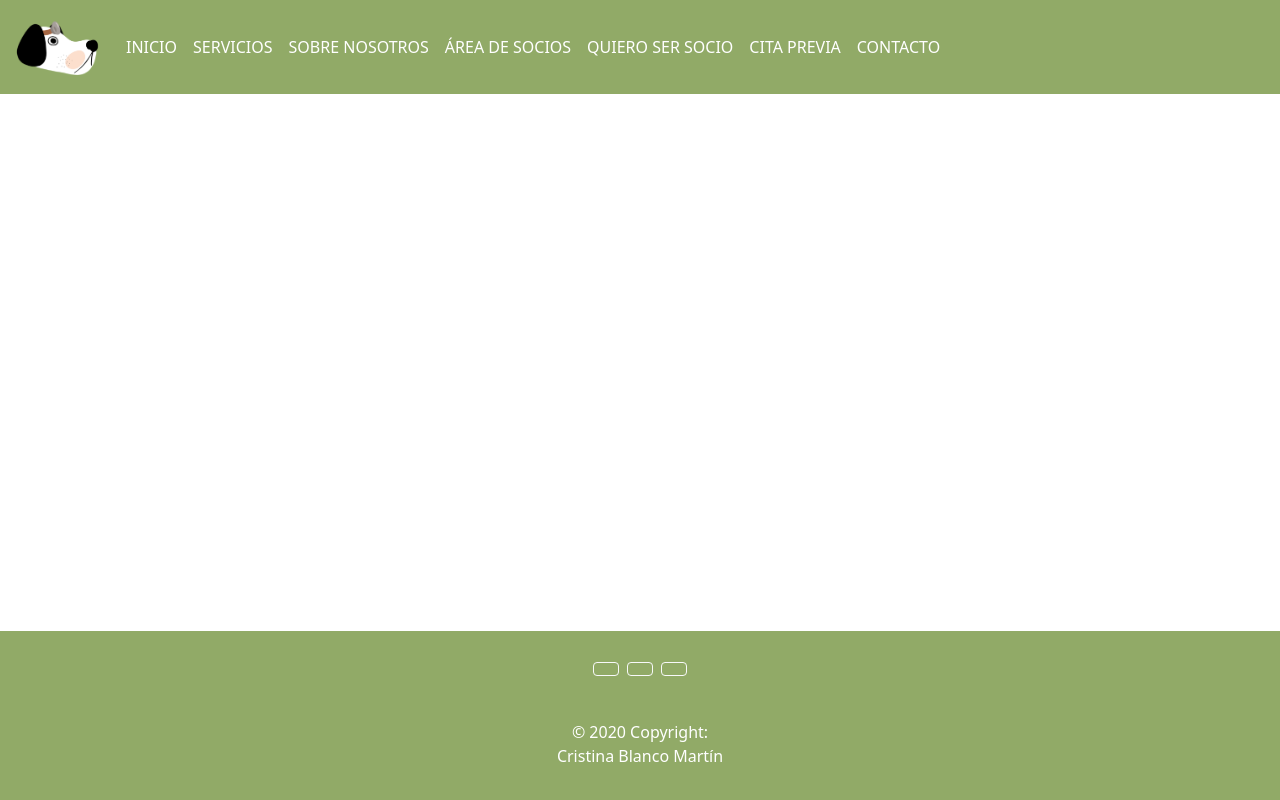
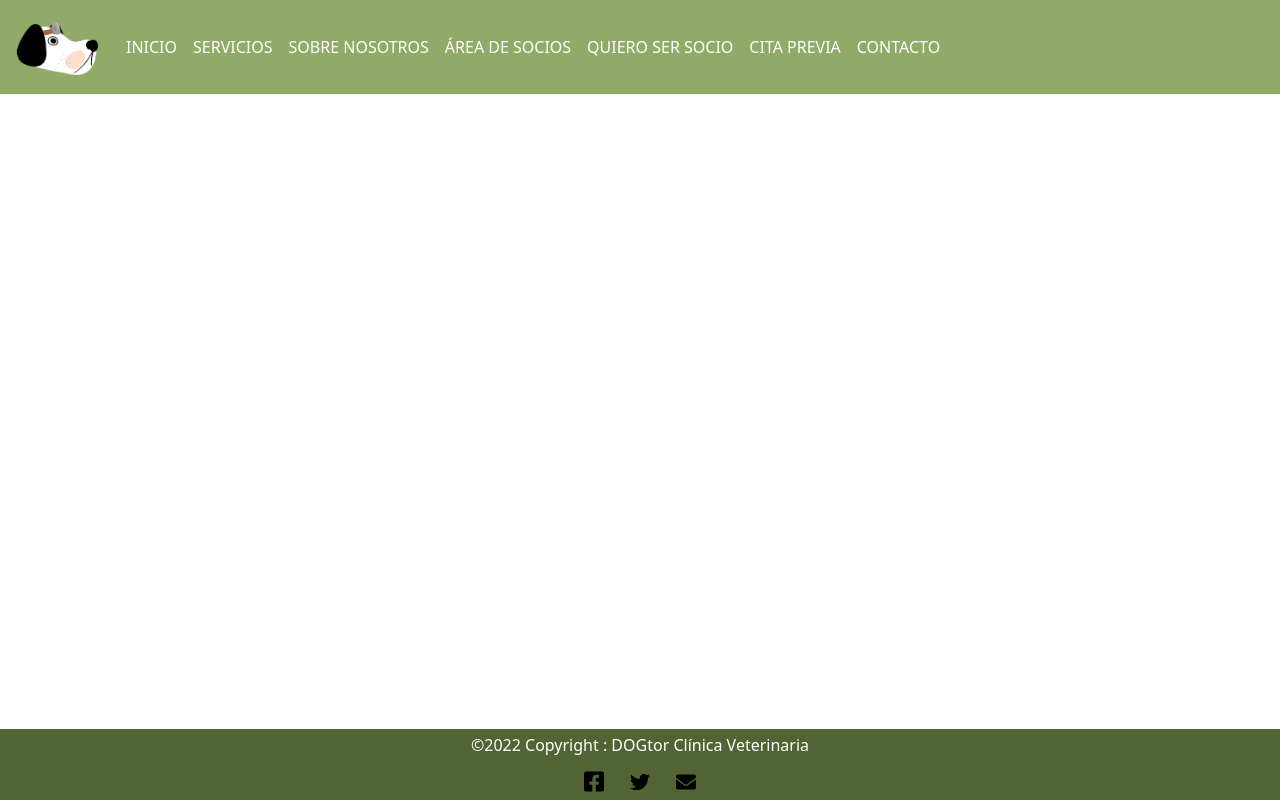
Before and after one commit to CrisBlaMar/DOGtorCl-nicaVeterinaria, an Angular app: page / in a window 1280 px wide. Built offline with nearby package versions, Linux system fonts and the light colour scheme.

Commit message:
terminado header y footer, puede sufrir modificaciones en el futuro

```diff
--- a/src/app/app.component.css
+++ b/src/app/app.component.css
@@ -8,5 +8,9 @@
     background-color:rgb(145, 170, 103);
 }
 .footer{
-    background-color:rgb(145, 170, 103) ;
+    background-color:rgb(82, 99, 52) ;
 }
+.redesSociales{
+    width: 20px;
+
+}
--- a/src/app/app.component.html
+++ b/src/app/app.component.html
@@ -38,34 +38,21 @@
 
 
 
-
 <footer class="footer text-center text-white fixed-bottom">
-  <div class="container p-4 pb-0">
-    <section class="mb-4">
-      <!-- Facebook -->
-      <a class="btn btn-outline-light btn-floating m-1" href="#!" role="button">
-        <i class="fab fa-facebook-square"></i>
+  <!-- Copyright -->
+  <div class="text-center p-1 mx-auto my-auto" >
+    ©2022 Copyright : DOGtor Clínica Veterinaria
+  </div>
+    <div class="mx-auto my-auto">
+      <a class="btn " href="#!" role="button">
+        <img src="../assets/facebook-square-brands.svg" class="redesSociales">
       </a>
-
-      <!-- Twitter -->
-      <a class="btn btn-outline-light btn-floating m-1" href="#!" role="button"
-        ><i class="fab fa-twitter"></i
-      ></a>
-
-      <!-- Google -->
-      <a class="btn btn-outline-light btn-floating m-1" href="#!" role="button"
-        ><i class="fab fa-google"></i
-      ></a>
-
-    </section>
-    <!-- Section: Social media -->
-  </div>
-  <!-- Grid container -->
-
-  <!-- Copyright -->
-  <div class="text-center p-3" style="background-color: rgb(145, 170, 103);">
-    © 2020 Copyright:
-    <p class="text-white">Cristina Blanco Martín</p>
-  </div>
+      <a class="btn " href="#!" role="button">
+        <img src="../assets/twitter-brands.svg" class="redesSociales">
+      </a>
+      <a class="btn " href="#!" role="button">
+        <img src="../assets/envelope-solid.svg"  class="redesSociales">
+      </a>
+    </div>
   <!-- Copyright -->
 </footer>
--- a/src/index.html
+++ b/src/index.html
@@ -7,10 +7,17 @@
   <meta name="viewport" content="width=device-width, initial-scale=1">
   <link rel="icon" type="image/x-icon" href="favicon.ico">
   <link href="https://cdn.jsdelivr.net/npm/bootstrap@5.1.3/dist/css/bootstrap.min.css" rel="stylesheet" integrity="sha384-1BmE4kWBq78iYhFldvKuhfTAU6auU8tT94WrHftjDbrCEXSU1oBoqyl2QvZ6jIW3" crossorigin="anonymous"></head>
-
+  <link href="/your-path-to-fontawesome/css/all.css" rel="stylesheet">
+  <link href="/your-path-to-fontawesome/css/fontawesome.css" rel="stylesheet">
+  <link href="/your-path-to-fontawesome/css/brands.css" rel="stylesheet">
+  <link href="/your-path-to-fontawesome/css/solid.css" rel="stylesheet">
 <body>
   <app-root></app-root>
 </body>
 <script src="https://cdn.jsdelivr.net/npm/@popperjs/core@2.10.2/dist/umd/popper.min.js" integrity="sha384-7+zCNj/IqJ95wo16oMtfsKbZ9ccEh31eOz1HGyDuCQ6wgnyJNSYdrPa03rtR1zdB" crossorigin="anonymous"></script>
 <script src="https://cdn.jsdelivr.net/npm/bootstrap@5.1.3/dist/js/bootstrap.min.js" integrity="sha384-QJHtvGhmr9XOIpI6YVutG+2QOK9T+ZnN4kzFN1RtK3zEFEIsxhlmWl5/YESvpZ13" crossorigin="anonymous"></script>
+<script defer src="/your-path-to-fontawesome/js/all.js"></script>
+<script defer src="/your-path-to-fontawesome/js/brands.js"></script>
+<script defer src="/your-path-to-fontawesome/js/solid.js"></script>
+<script defer src="/your-path-to-fontawesome/js/fontawesome.js"></script>
 </html>
```
Also changed, not shown: src/assets/envelope-solid.svg (added), src/assets/twitter-brands.svg (added).
